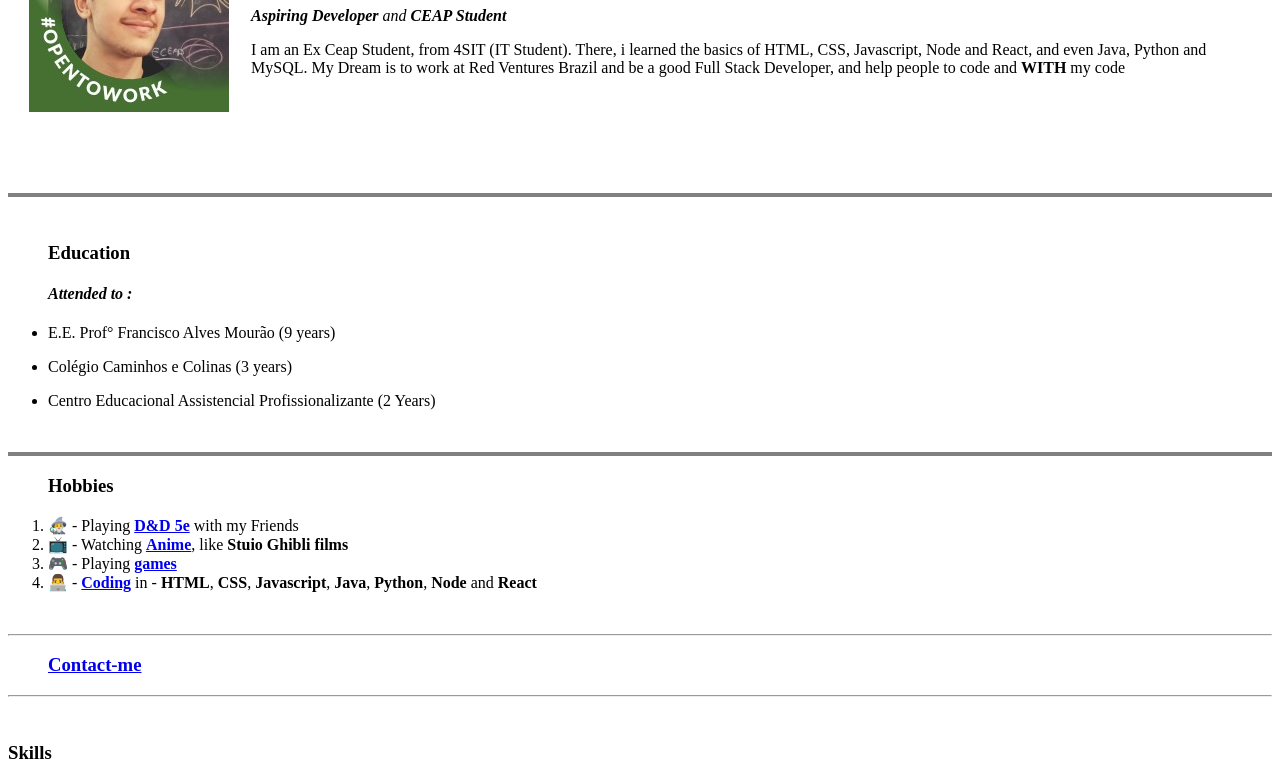
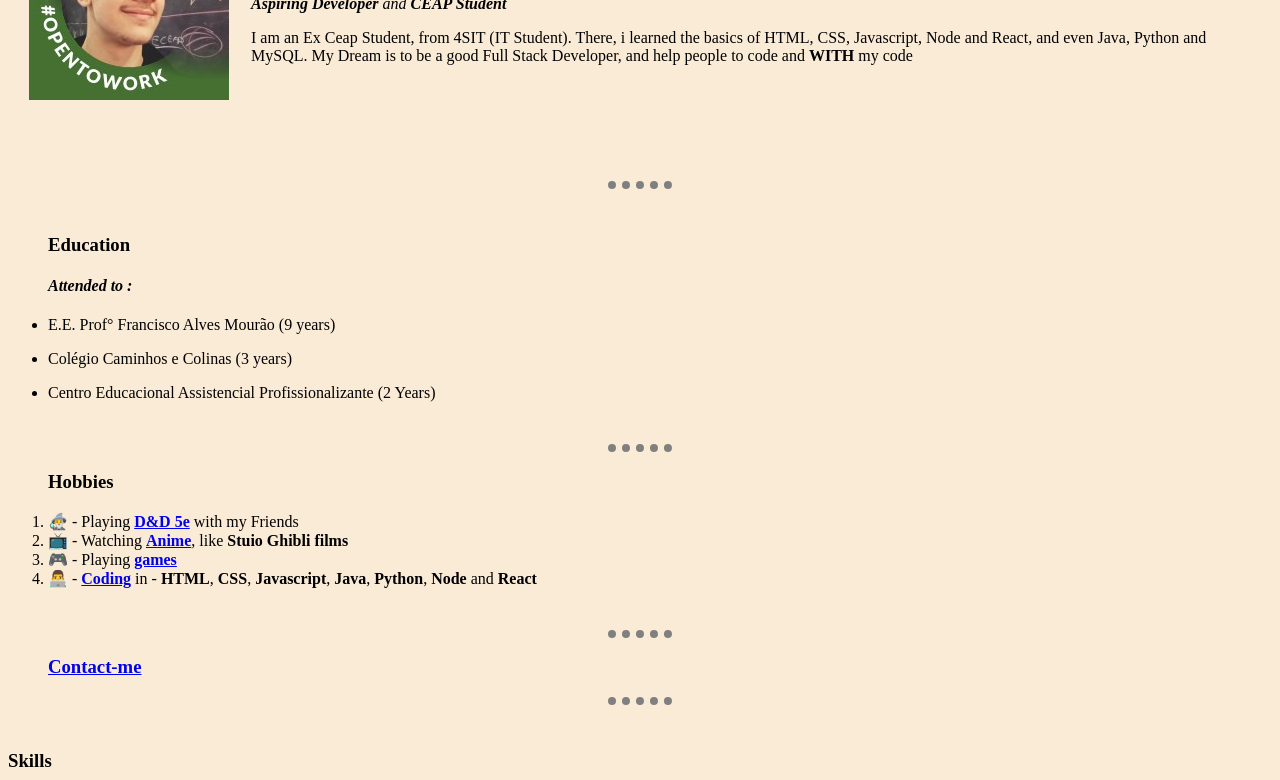
Before and after one commit to DonMori/Web_Dev_Bootcamp, a plain HTML site: page index.html in a window 1280 px wide. Shown: the part 129-909 px from the top of the page. Drawn offline with Linux system fonts and the light colour scheme.

Commit message:
External CSS creation

```diff
--- /dev/null
+++ b/Styles/styles.css
@@ -0,0 +1,11 @@
+body {
+    background-color: antiquewhite;
+}
+
+hr {
+    color: gray;
+    border-style: none;
+    border-top-style: dotted;
+    border-width: 8px;
+    width: 5%;
+}
--- a/contact.html
+++ b/contact.html
@@ -4,6 +4,7 @@
     <meta charset="UTF-8">
     <meta http-equiv="X-UA-Compatible" content="IE=edge">
     <meta name="viewport" content="width=device-width, initial-scale=1.0">
+    <link rel="stylesheet" href="/Styles/styles.css">
     <title>My Ways of Contact</title>
 </head>
 <body>
--- a/index.html
+++ b/index.html
@@ -4,10 +4,9 @@
         <meta http-equiv="X-UA-Compatible" content="IE=edge">
         <meta name="viewport" content="width=device-width, initial-scale=1.0">
         <title>☕ - Meu Site Pessoal</title>
+        <link rel="stylesheet" href="/Styles/styles.css">
     </head>
         <body>
-
-                <hr size="4" noshade>
                 <table cellspacing="20">
                     <tr>
                         <td><img src="./Images/FelipePFP.jfif" alt="Profile Image"></td>
@@ -20,7 +19,7 @@
                         </p>
                     <p>I am an Ex Ceap Student, from 4SIT (IT Student). There, i learned the basics of HTML, CSS, Javascript, Node and React, and even
                         Java, Python and MySQL.
-                        My Dream is to work at Red Ventures Brazil and be a good Full Stack Developer, and help people to code and <strong>WITH</strong> my code
+                        My Dream is to be a good Full Stack Developer, and help people to code and <strong>WITH</strong> my code
                         </td>
                     </tr>
                 </table>
@@ -29,7 +28,7 @@
 
                     </p>
                     <br>
-                <hr size="4" noshade>
+                <hr>
                 <br>
                 <ul>
                     <h3>Education</h3>
@@ -39,7 +38,7 @@
                     <li><p>Centro Educacional Assistencial Profissionalizante (2 Years)</p></li>
                 </ul>
                 <br>
-                <hr size="4" noshade>
+                <hr>
                 <ol>
                     <h3>Hobbies</h3>
                     <li>🧙‍♂️ - Playing <strong><a href="https://dnd.wizards.com/">D&D 5e</a></strong> with my Friends</li>
```
